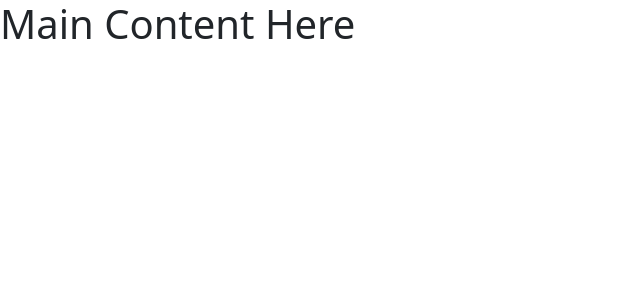
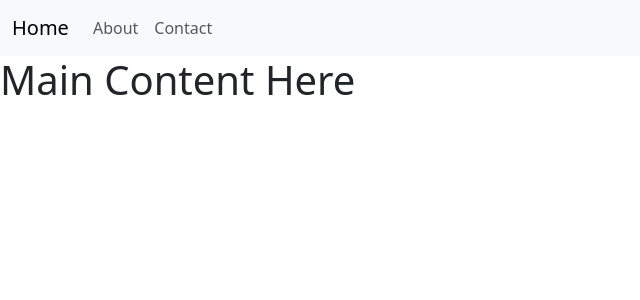
Before and after one commit to georgiehackett/movie-muse, a React (Vite) app: page / in a window 1280 px wide. Shown: the top 300 px of the page, without its empty margins (0-640 px from the left). Built offline with nearby package versions, Linux system fonts and the light colour scheme.

Commit message:
removed links

```diff
--- a/src/App.jsx
+++ b/src/App.jsx
@@ -1,13 +1,17 @@
 import React from 'react';
 import Navbar from './navbar/navbar';
+import { Router } from 'react-router-dom';
 
 const App = () => {
   return (
     <div>
-      {/* <Navbar /> */}
+      <Navbar />
       <h1>Main Content Here</h1>
     </div>
   );
 };
 
 export default App;
+// set up links
+// paths set up
+// stykibng -
--- a/src/navbar/navbar.jsx
+++ b/src/navbar/navbar.jsx
@@ -1,6 +1,5 @@
 import React from 'react';
-import { Link } from 'react-router-dom'; // If you are using React Router
-
+import { Link } from 'react-router-dom';
 
 
 const Navbar = () => {
@@ -8,17 +7,17 @@ const Navbar = () => {
     <>
     <nav className="navbar navbar-expand-lg navbar-light bg-light">
       <div className="container-fluid">
-        <Link className="navbar-brand" to="/">Home</Link>
+        <div className="navbar-brand" to="/">Home</div>
         <button className="navbar-toggler" type="button" data-bs-toggle="collapse" data-bs-target="#navbarNav" aria-controls="navbarNav" aria-expanded="false" aria-label="Toggle navigation">
           <span className="navbar-toggler-icon"></span>
         </button>
         <div className="collapse navbar-collapse" id="navbarNav">
           <ul className="navbar-nav">
             <li className="nav-item">
-              <Link className="nav-link" to="/about">About</Link>
+              <div className="nav-link" to="/about">About</div>
             </li>
             <li className="nav-item">
-              <Link className="nav-link" to="/contact">Contact</Link>
+              <div className="nav-link" to="/contact">Contact</div>
             </li>
           </ul>
         </div>
@@ -29,3 +28,4 @@ const Navbar = () => {
 };
 
 export default Navbar;
+// set up router -link part
```
